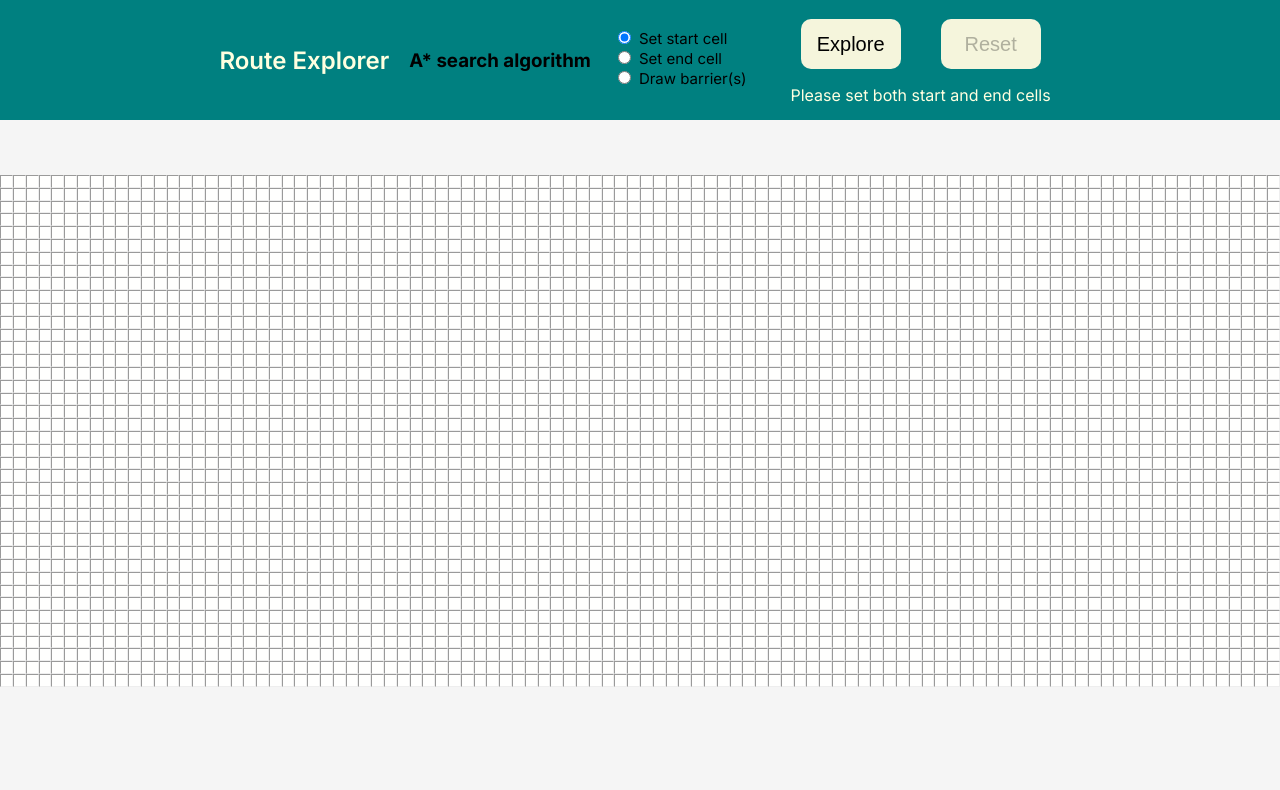
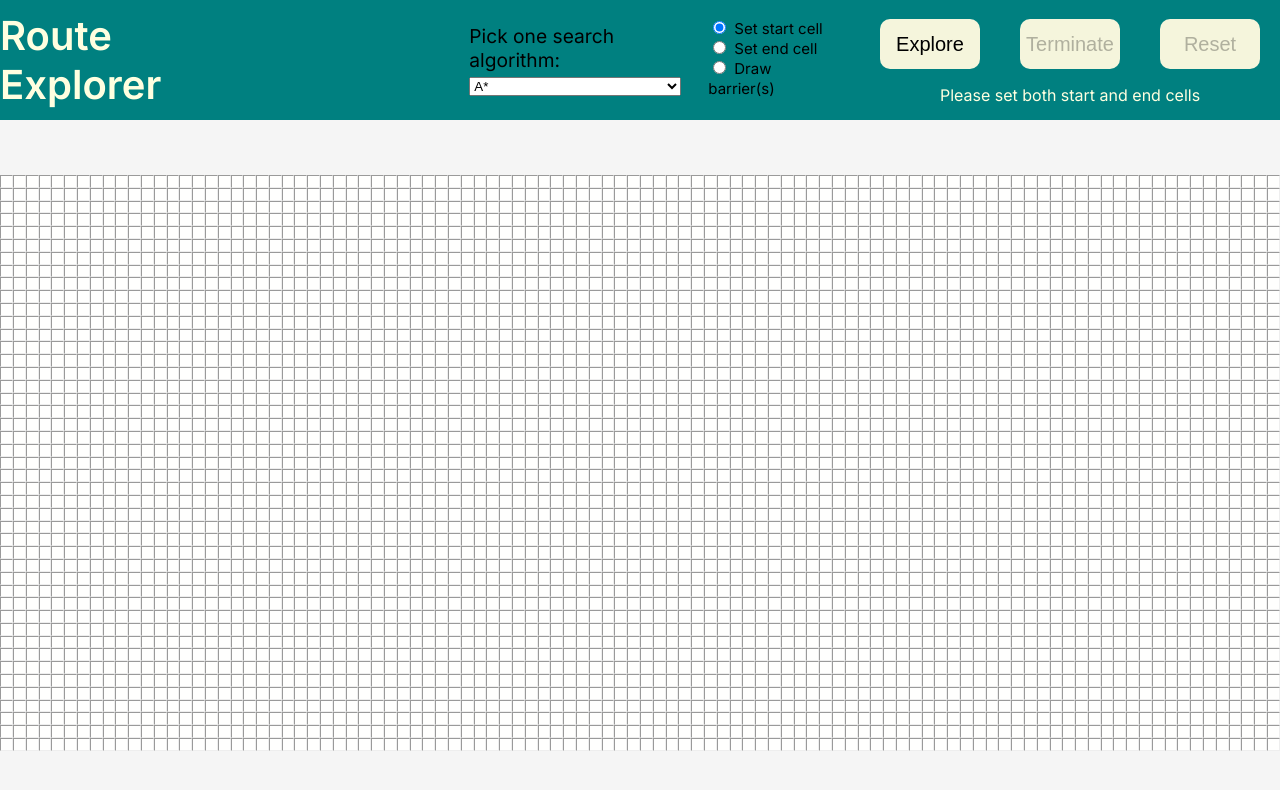
Before and after one commit to eswlo/RouteExplorer, a React (Vite) app: page / in a window 1280 px wide. Shown: the top 790 px of the page. Built offline with nearby package versions, Linux system fonts and the light colour scheme.

Commit message:
Add terminate and reset buttons and modify search algos accordingly

```diff
--- a/src/App.jsx
+++ b/src/App.jsx
@@ -1,9 +1,9 @@
 import { useState, useEffect } from 'react'
 import Navbar from './components/Navbar'
 import Main from './components/Main'
-import { terminateSearch as aStarTerminateSearch, aStar } from './utils/aStar';
-import { terminateSearch as dfsTerminateSearch, standardDFS, randomizedDFS } from "./utils/dfs";
-import { terminateSearch as bfsTerminateSearch, standardBFS, randomizedBFS } from "./utils/bfs";
+import { terminateSearch as aStarTerminateSearch, aStar, reset as aStarReset } from './utils/aStar';
+import { terminateSearch as dfsTerminateSearch, standardDFS, randomizedDFS, reset as dfsReset } from "./utils/dfs";
+import { terminateSearch as bfsTerminateSearch, standardBFS, randomizedBFS, reset as bfsReset } from "./utils/bfs";
 import { nanoid } from "nanoid"
 import * as CONSTANTS from './utils/constants';
 
@@ -15,13 +15,42 @@ export default function App() {
   // manage radio btn checked states
   const [radioSelectedOption, setRadioSelectedOption] = useState("setStart");
   const [isSearchDone , setIsSearchDone] = useState(false)
+  const [selectedAlgo, setSelectedAlgo] = useState('aStar');
+  const [isReset, setIsReset] = useState(false);
+  const [isTerminated, setIsTerminated] = useState(false);
 
   // states related to grid
   const [grid, setGrid] = useState(createNewGrid());
   const [startCell, setStartCell] = useState(null);
   const [endCell, setEndCell] = useState(null);
 
+  const reset = () => {
+    console.log("reset");
+    aStarReset();
+    dfsReset();
+    bfsReset();
+    setNavRadioState
+    setNavRadioState("setStart");
+    setRadioSelectedOption("setStart");
+    setExploreClicked(false);
+    setStartCell(null);
+    setEndCell(null);
+    setIsReset(true);
+    setIsTerminated(false);
+  }
+
+  function handleReset() {
+    reset();
+  }
+
   // functions related to navbar
+  function handleSelectedAlgo(algo) {
+    console.log(`algo: ${algo}`);
+    setSelectedAlgo(algo);
+    handleTerminate();
+    handleReset();
+  }
+
   function handleExplore() {
     console.log(`exploreClicked: ${exploreClicked}`);
     if (startCell && endCell) {
@@ -31,19 +60,14 @@ export default function App() {
     }
   }
 
-  function handleRest() {
-    aStarTerminateSearch();
-    dfsTerminateSearch();
-    bfsTerminateSearch();
+    function handleTerminate() {
+      console.log("handleTerminate");
+      aStarTerminateSearch();
+      dfsTerminateSearch();
+      bfsTerminateSearch();
+      setIsTerminated(true);
+    }
 
-    setIsSearchDone(false);
-    setNavRadioState("setStart");
-    setRadioSelectedOption("setStart");
-    setExploreClicked(false);
-    // setGrid(createNewGrid());
-    setStartCell(null);
-    setEndCell(null);
-  }
 
   function handleRadioChange(newRadioState) {
     // console.log(newRadioState);
@@ -51,27 +75,35 @@ export default function App() {
     setRadioSelectedOption(newRadioState);
   }
 
-  const searchComplete = () => {
-    console.log("done");
-    setIsSearchDone(true);
-  }
 
   // funcsions for Main / Grid / Cell
   useEffect(() => {
     if (exploreClicked && startCell && endCell) {
-        // aStar(startCell, endCell, grid, updateGrid, searchComplete);
-        standardDFS(startCell, endCell, grid, updateGrid, searchComplete);
-        // randomizedDFS(startCell, endCell, grid, updateGrid, searchComplete);
-        // standardBFS(startCell, endCell, grid, updateGrid, searchComplete);
-        // randomizedBFS(startCell, endCell, grid, updateGrid, searchComplete);
+      if (selectedAlgo === "aStar") {
+        aStar(startCell, endCell, grid, updateGrid);
+      } else if (selectedAlgo === "standardDFS") {
+        standardDFS(startCell, endCell, grid, updateGrid);
+      } else if (selectedAlgo === "randomizedDFS") {
+        randomizedDFS(startCell, endCell, grid, updateGrid);
+      } else if (selectedAlgo === "standardBFS") {
+        standardBFS(startCell, endCell, grid, updateGrid);
+      } else {
+        randomizedBFS(startCell, endCell, grid, updateGrid);
+
+      }
     } else {
         setExploreClicked(false);
     }
   }, [exploreClicked]);
 
+
   useEffect(() => {
-    setGrid(createNewGrid());
-  }, [isSearchDone]);
+    if (isReset) {
+      console.log('Refreshing grid');
+      setGrid(createNewGrid());
+      setIsReset(false);
+    }
+  }, [isReset]);
 
 
 
@@ -199,12 +231,15 @@ export default function App() {
           <Navbar
             handleRadioChange={handleRadioChange}
             handleExplore={handleExplore}
-            handleRest={handleRest}
-            isSearchDone={isSearchDone}
+            handleTerminate={handleTerminate}
+            handleReset={handleReset}
+            isTerminated={isTerminated}
             radioSelectedOption={radioSelectedOption}
             startCell={startCell}
             endCell={endCell}
             exploreClicked={exploreClicked}
+            selectedAlgo={selectedAlgo}
+            handleSelectedAlgo={handleSelectedAlgo}
             />
           <Main
             navRadioState={navRadioState}
--- a/src/components/Navbar.jsx
+++ b/src/components/Navbar.jsx
@@ -28,7 +28,22 @@ export default function Navbar(props) {
     return (
         <nav>
             <h1 className="nav-title">Route Explorer</h1>
-            <h3 className="nav-text">A* search algorithm</h3>
+            {/* <h3 className="nav-text">A* search algorithm</h3> */}
+            <div className='nav-dropdown'>
+                <label htmlFor="algos" className='nav-dropdown-label'>Pick one search algorithm:</label>
+                <select disabled={props.isTerminated || props.exploreClicked}
+                    id="algos"
+                    value={props.selectedAlgo}
+                    onChange={() => props.handleSelectedAlgo(event.target.value)}
+                    name="algos">
+                    <option value="aStar">A*</option>
+                    <option value="standardDFS">standard DFS</option>
+                    <option value="randomizedDFS">randomized DFS</option>
+                    <option value="standardBFS">standard BFS</option>
+                    <option value="randomizedBFS">randomized BFS</option>
+                </select>
+            </div>
+
             <fieldset className="nav-radio-field">
                 <input
                     type="radio"
@@ -66,12 +81,16 @@ export default function Navbar(props) {
             </fieldset>
             <div className='btn-warning-container'>
                 <div className="btn-container">
-                    <button className="nav-explore-btn"
+                    <button className="nav-btn"
                         onClick={props.handleExplore}
                     >Explore</button>
-                    <button className="nav-reset-btn"
-                        onClick={props.handleRest}
+                    <button className="nav-btn"
+                        onClick={props.handleTerminate}
                         disabled={!props.startCell || !props.endCell || !props.exploreClicked}
+                    >Terminate</button>
+                    <button className="nav-btn"
+                        onClick={props.handleReset}
+                        disabled={!props.isTerminated}
                     >Reset</button>
                 </div>
                 {warningMessage && <p className='nav-warning'>{warningMessage}</p>}
@@ -83,7 +102,6 @@ export default function Navbar(props) {
 Navbar.propTypes = {
     handleRadioChange: PropTypes.func.isRequired, // Validate that it is a function
     handleExplore: PropTypes.func.isRequired,
-    handleRest: PropTypes.func.isRequired,
+    handleTerminate: PropTypes.func.isRequired,
     radioSelectedOption: PropTypes.string.isRequired,
-    isSearchDone: PropTypes.bool.isRequired
 };
--- a/src/style.css
+++ b/src/style.css
@@ -21,9 +21,24 @@ nav {
 }
 
 .nav-title {
+    font-size: 2.5rem;
     color: #ffffe0;
     font-weight: 600;
     margin-right: 20px;
+}
+
+.nav-dropdown {
+    margin-left: 200px;
+    margin-right: 5px;
+    display: flex;
+    flex-direction: column;
+}
+
+.nav-dropdown-label {
+    font-size: 1.2rem;
+    font-family: Inter, sans-serif;
+    font-weight: 400;
+    margin-bottom: 5px;
 }
 
 .nav-radio-field {
@@ -50,7 +65,7 @@ nav {
     justify-content: space-between;
 }
 
-.nav-explore-btn, .nav-reset-btn {
+.nav-btn {
     margin-left: 20px;
     margin-right: 20px;
     background: #f5f5dc;
@@ -63,13 +78,13 @@ nav {
     transition: all 0.2s ease;
 }
 
-.nav-explore-btn:active, .nav-reset-btn:active {
+.nav-btn:active {
     background-color: #e0e0d1;
     box-shadow: 0 2px #c0c0b8;
     transform: translateY(1px);
 }
 
-.nav-explore-btn:focus, .nav-reset-btn:focus {
+.nav-btn:focus {
     outline: none;
 }
 
--- a/src/utils/aStar.js
+++ b/src/utils/aStar.js
@@ -7,6 +7,7 @@ let runSearch = true;
 
 function terminateSearch() {
     runSearch = false;
+    console.log(`terminate in search: ${runSearch}`);
 }
 
 function reset() {
@@ -82,7 +83,7 @@ function setNeighborCellCosts(curr, neighbor, startCell, endCell) {
     }
 }
 
-function drawFinalPath(cell, startCell, endCell, updateGrid, searchComplete) {
+function drawFinalPath(cell, startCell, endCell, updateGrid) {
     const finalPath = [];
     let curr = cell;
     while (curr.id !== startCell.id) {
@@ -96,9 +97,7 @@ function drawFinalPath(cell, startCell, endCell, updateGrid, searchComplete) {
             cell.color = CONSTANTS.PATHCOLOR;
         }
     })
-    reset();
     updateGrid(finalPath);
-    searchComplete();
     return "Route Found";
 }
 
@@ -142,7 +141,9 @@ function isNewPathShorter(curr, neighbor) {
     return ((curr.g + getDistance(curr, neighbor)) < neighbor.g)
 }
 
-async function aStar(startCell, endCell, grid, updateGrid, searchComplete) {
+async function aStar(startCell, endCell, grid, updateGrid) {
+    console.log("in astar");
+    console.log(runSearch);
     const queue = new MinHeap();
     const visitedSet = new Set();
 
@@ -160,7 +161,7 @@ async function aStar(startCell, endCell, grid, updateGrid, searchComplete) {
         drawTempPath(curr, startCell, updateGrid);
 
         if (curr.id === endCell.id) {
-            return drawFinalPath(curr, startCell, endCell, updateGrid, searchComplete);
+            return drawFinalPath(curr, startCell, endCell, updateGrid);
         } else {
             const neighborCellsArr = getNeighborCellsArr(curr, grid);
             for (const nc of neighborCellsArr) {
@@ -177,10 +178,8 @@ async function aStar(startCell, endCell, grid, updateGrid, searchComplete) {
             }
         }
     }
-    reset();
-    searchComplete();
     return "Rote Not Found"
 }
 
 
-export {terminateSearch, aStar}
+export {terminateSearch, aStar, reset}
--- a/src/utils/bfs.js
+++ b/src/utils/bfs.js
@@ -6,12 +6,12 @@ let runSearch = true;
 
 
 
-function standardBFS(startCell, endCell, grid, updateGrid, searchComplete) {
-    return bfs(startCell, endCell, grid, updateGrid, searchComplete, false);
+function standardBFS(startCell, endCell, grid, updateGrid) {
+    return bfs(startCell, endCell, grid, updateGrid, false);
 }
 
-function randomizedBFS(startCell, endCell, grid, updateGrid, searchComplete) {
-    return bfs(startCell, endCell, grid, updateGrid, searchComplete, true);
+function randomizedBFS(startCell, endCell, grid, updateGrid) {
+    return bfs(startCell, endCell, grid, updateGrid, true);
 }
 
 function terminateSearch() {
@@ -91,7 +91,7 @@ function drawTempPath(path, startCell, updateGrid) {
 
 
 
-function drawFinalPath(finalPath, startCell, endCell, updateGrid, searchComplete) {
+function drawFinalPath(finalPath, startCell, endCell, updateGrid) {
     // console.log("drawFinalPath");
     finalPath.forEach((cell) => {
         if (cell.id !== startCell.id && cell.id !== endCell.id) {
@@ -100,7 +100,6 @@ function drawFinalPath(finalPath, startCell, endCell, updateGrid, searchComplete
     });
     reset();
     updateGrid(finalPath);
-    searchComplete();
     return "Route Found";
 }
 
@@ -117,12 +116,12 @@ function shuffleArray(array) {
 }
 
 
-export default async function bfs(startCell, endCell, grid, updateGrid, searchComplete, isRandomized) {
+export default async function bfs(startCell, endCell, grid, updateGrid, isRandomized) {
     const pathQueue = [];
     // console.log(endCell);
     pathQueue.push([startCell]);
     visitedSet.add(startCell);
-    while (pathQueue.length !== 0) {
+    while (pathQueue.length !== 0 && runSearch) {
         await new Promise(resolve => setTimeout(resolve, 50)); // Wait for certain amount of tiie between each loop
 
         const path = pathQueue.shift();
@@ -132,7 +131,7 @@ export default async function bfs(startCell, endCell, grid, updateGrid, searchCo
         const curr = path[pathSize - 1];
         drawTempPath(path, startCell, updateGrid);
         if (curr.id === endCell.id) {
-            return drawFinalPath(path, startCell, endCell, updateGrid, searchComplete);
+            return drawFinalPath(path, startCell, endCell, updateGrid);
         } else {
             let neighborCellsArr = getNeighborCellsArr(curr, grid);
             if (isRandomized) {
@@ -153,7 +152,6 @@ export default async function bfs(startCell, endCell, grid, updateGrid, searchCo
         }
     }
     reset();
-    searchComplete();
     return "No route found";
 }
 
@@ -161,5 +159,6 @@ export default async function bfs(startCell, endCell, grid, updateGrid, searchCo
 export {
     standardBFS,
     randomizedBFS,
-    terminateSearch
+    terminateSearch,
+    reset
 }
--- a/src/utils/constants.js
+++ b/src/utils/constants.js
@@ -1,5 +1,5 @@
 const WIDTH = 100;
-const HEIGHT = 40;
+const HEIGHT = 45;
 
 // STATES
 const DEFAULTSTATE = "";
--- a/src/utils/dfs.js
+++ b/src/utils/dfs.js
@@ -4,12 +4,12 @@ let tempPath = [];
 const visitedSet = new Set();
 let runSearch = true;
 
-function standardDFS(startCell, endCell, grid, updateGrid, searchComplete) {
-    return dfs(startCell, endCell, grid, updateGrid, searchComplete, false);
+function standardDFS(startCell, endCell, grid, updateGrid) {
+    return dfs(startCell, endCell, grid, updateGrid, false);
 }
 
-function randomizedDFS(startCell, endCell, grid, updateGrid, searchComplete) {
-    return dfs(startCell, endCell, grid, updateGrid, searchComplete, true);
+function randomizedDFS(startCell, endCell, grid, updateGrid) {
+    return dfs(startCell, endCell, grid, updateGrid, true);
 }
 
 function terminateSearch() {
@@ -88,7 +88,7 @@ function drawTempPath(path, startCell, updateGrid) {
 
 
 
-function drawFinalPath(finalPath, startCell, endCell, updateGrid, searchComplete) {
+function drawFinalPath(finalPath, startCell, endCell, updateGrid) {
     console.log("drawFinalPath");
     finalPath.forEach((cell) => {
         if (cell.id !== startCell.id && cell.id !== endCell.id) {
@@ -97,7 +97,6 @@ function drawFinalPath(finalPath, startCell, endCell, updateGrid, searchComplete
     });
     reset();
     updateGrid(finalPath);
-    searchComplete();
     return "Route Found";
 }
 
@@ -114,7 +113,7 @@ function shuffleArray(array) {
 }
 
 
-async function dfs(startCell, endCell, grid, updateGrid, searchComplete, isRandomized) {
+async function dfs(startCell, endCell, grid, updateGrid, isRandomized) {
     const pathStack = [];
     // console.log(endCell);
     pathStack.unshift([startCell]);
@@ -129,7 +128,7 @@ async function dfs(startCell, endCell, grid, updateGrid, searchComplete, isRando
         const curr = path[pathSize - 1];
         drawTempPath(path, startCell, updateGrid);
         if (curr.id === endCell.id) {
-            return drawFinalPath(path, startCell, endCell, updateGrid, searchComplete);
+            return drawFinalPath(path, startCell, endCell, updateGrid);
         } else {
             let neighborCellsArr = getNeighborCellsArr(curr, grid);
             if (isRandomized) {
@@ -150,12 +149,12 @@ async function dfs(startCell, endCell, grid, updateGrid, searchComplete, isRando
         }
     }
     reset();
-    searchComplete();
     return "No route found";
 }
 
 export {
     standardDFS,
     randomizedDFS,
-    terminateSearch
+    terminateSearch,
+    reset
 }
```
